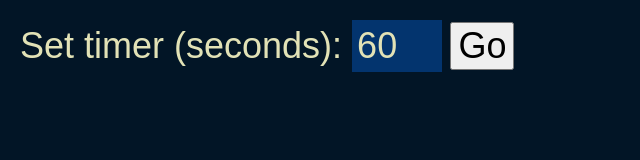
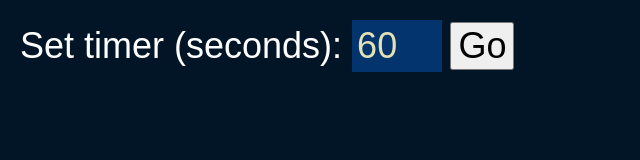
Before and after one commit to mrbaileyjpa/mrbaileyjpa.github.io, a plain HTML site: page index.html in a window 1280 px wide. Shown: the whole page, without its empty margins (0-640 px from the left). Drawn offline with Linux system fonts and the light colour scheme.

Commit message:
Update index.html

```diff
--- a/index.html
+++ b/index.html
@@ -16,7 +16,7 @@
             font-style: normal;
             font-size: 30px;
             background-color: #021526;
-            color: #E2E2B6;
+            color: white;
         }
         #quiz {
             display: flex;
```
